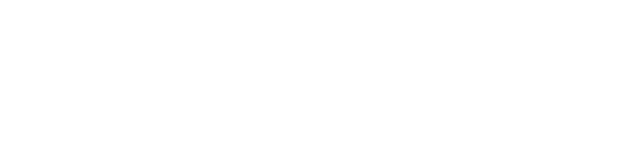
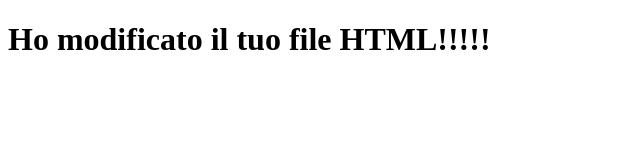
Before and after one commit to matteo9966/git-project, a plain HTML site: page index2.html in a window 1280 px wide. Shown: the whole page, without its empty margins (0-640 px from the left). Drawn offline with Linux system fonts and the light colour scheme.

Commit message:
Update index2.html

```diff
--- a/index2.html
+++ b/index2.html
@@ -7,6 +7,6 @@
     <title>Document</title>
 </head>
 <body>
-
+    <h1>Ho modificato il tuo file HTML!!!!!</h1>
 </body>
 </html>
```
